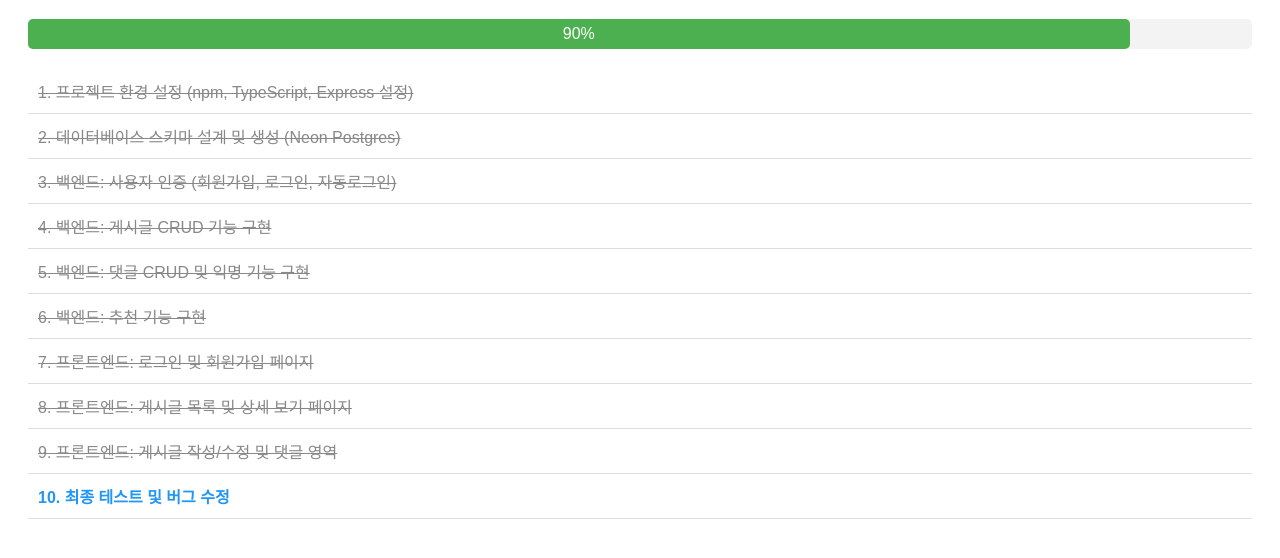
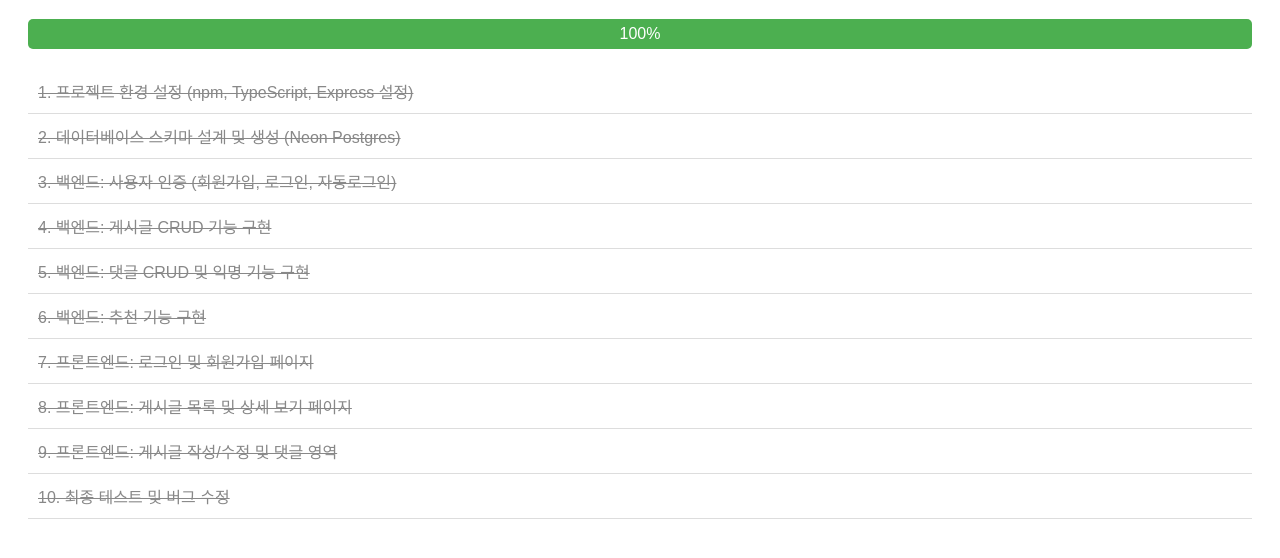
Before and after one commit to antjd0413-2009/ai-study2, a website: page 진행.html in a window 1280 px wide. Shown: the part 98-656 px from the top of the page. Drawn offline with Linux system fonts and the light colour scheme.

Commit message:
Step 10: Final validation and project completion

```diff
--- a/진행.html
+++ b/진행.html
@@ -16,7 +16,7 @@
 <body>
     <h1>프로젝트 진행 상황</h1>
     <div class="progress-container">
-        <div class="progress-bar" id="progressBar" style="width: 90%;">90%</div>
+        <div class="progress-bar" id="progressBar" style="width: 100%; background-color: #4CAF50;">100%</div>
     </div>
     <ul id="taskList">
         <li class="completed">1. 프로젝트 환경 설정 (npm, TypeScript, Express 설정)</li>
@@ -28,7 +28,7 @@
         <li class="completed">7. 프론트엔드: 로그인 및 회원가입 페이지</li>
         <li class="completed">8. 프론트엔드: 게시글 목록 및 상세 보기 페이지</li>
         <li class="completed">9. 프론트엔드: 게시글 작성/수정 및 댓글 영역</li>
-        <li class="current">10. 최종 테스트 및 버그 수정</li>
+        <li class="completed">10. 최종 테스트 및 버그 수정</li>
     </ul>
 </body>
 </html>
```
